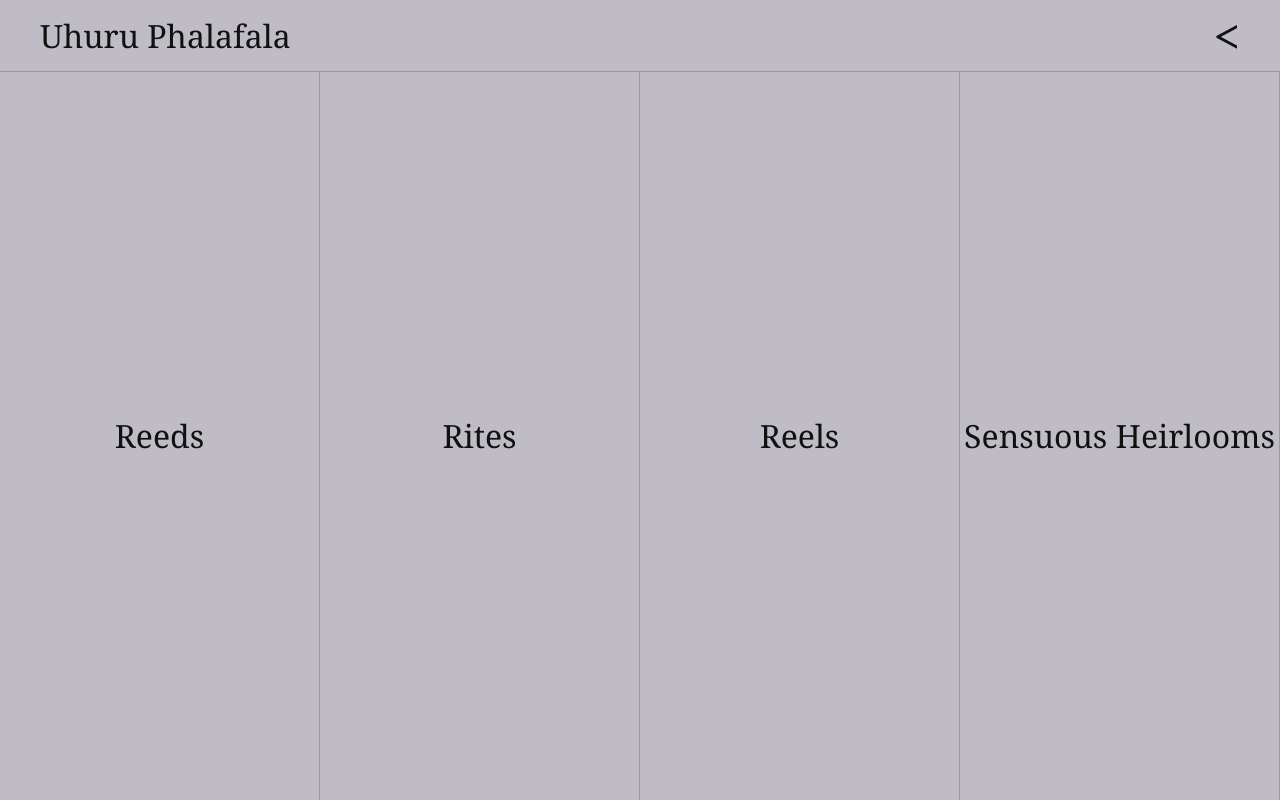
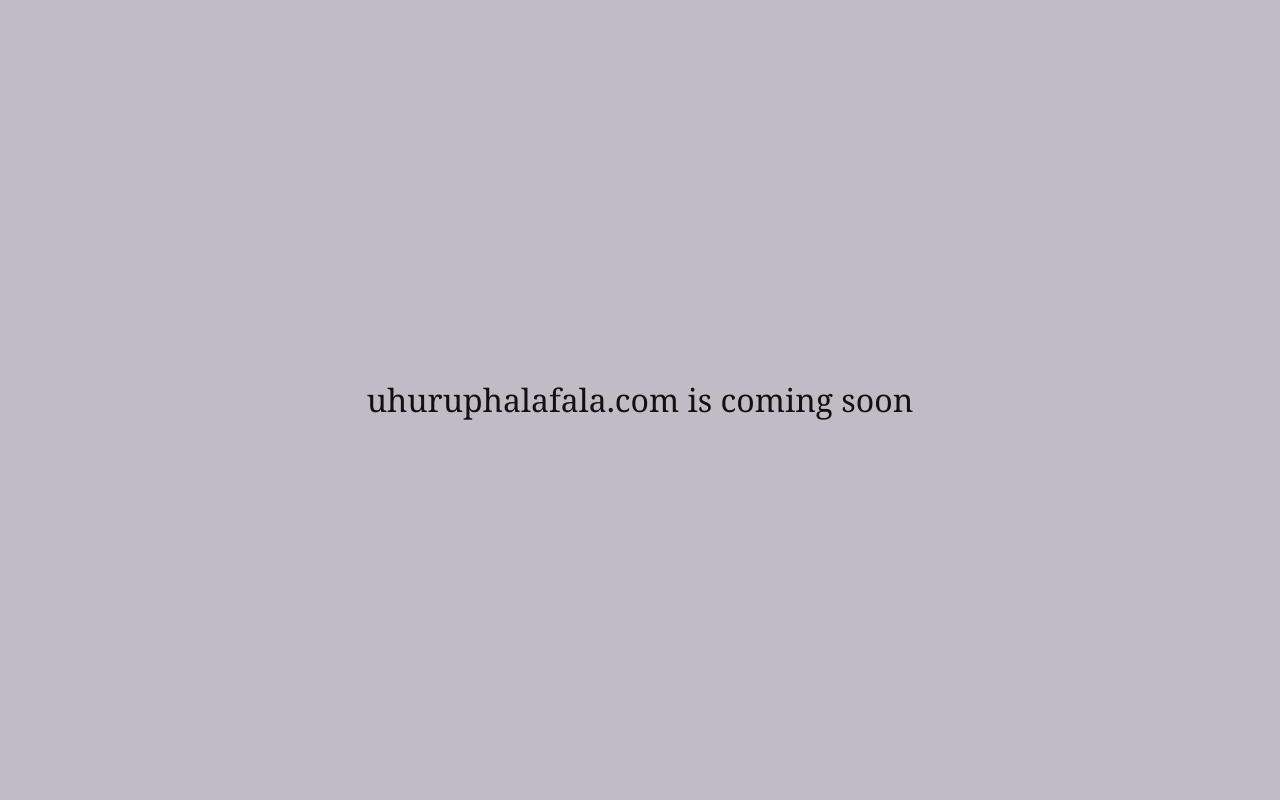
Before and after one commit to MitchellGilbertMessina/UhuruPhalafala, a Next.js app: page / in a window 1280 px wide. Built offline with nearby package versions, Linux system fonts and the light colour scheme.

Commit message:
Coming Soon pages

```diff
--- a/app/(site)/page.tsx
+++ b/app/(site)/page.tsx
@@ -1,5 +1,12 @@
-import Homepage from "@/components/homepage/Homepage";
+/*import Homepage from "@/components/homepage/Homepage";
 
 export default function HomePage() {
   return <Homepage />;
+}*/
+
+//COMING SOON STUFF
+import ComingSoon from "@/components/homepage/ComingSoon";
+
+export default function HomePage() {
+  return <ComingSoon />;
 }
--- a/app/(site)/sensuousheirlooms/page.tsx
+++ b/app/(site)/sensuousheirlooms/page.tsx
@@ -1,4 +1,6 @@
 import type { Metadata } from "next";
+
+import ComingSoon from "@/components/sensuousheirlooms/ComingSoon";
 
 export const metadata: Metadata = {
   title: "Sensuous Heirlooms",
@@ -16,5 +18,5 @@ export const metadata: Metadata = {
 };
 
 export default function HeirloomsPage() {
-  return <div>Sensuous Heirlooms</div>;
+  return <ComingSoon />;
 }
--- /dev/null
+++ b/components/homepage/ComingSoon.tsx
@@ -0,0 +1,20 @@
+export default function ComingSoon() {
+  return (
+    <main
+      className="flex h-screen w-full items-center justify-center"
+      style={{
+        background: "#C0BCC6",
+      }}
+    >
+      <h1
+        style={{
+          fontFamily: "Georgia",
+          fontSize: "2rem",
+          fontWeight: 400,
+        }}
+      >
+        uhuruphalafala.com is coming soon
+      </h1>
+    </main>
+  );
+}
--- /dev/null
+++ b/components/sensuousheirlooms/ComingSoon.tsx
@@ -0,0 +1,20 @@
+export default function ComingSoon() {
+  return (
+    <main
+      className="flex h-screen w-full items-center justify-center"
+      style={{
+        background: "#C0BCC6",
+      }}
+    >
+      <h1
+        style={{
+          fontFamily: "Georgia",
+          fontSize: "2rem",
+          fontWeight: 400,
+        }}
+      >
+        Sensuous Heirlooms is launching soon
+      </h1>
+    </main>
+  );
+}
```
